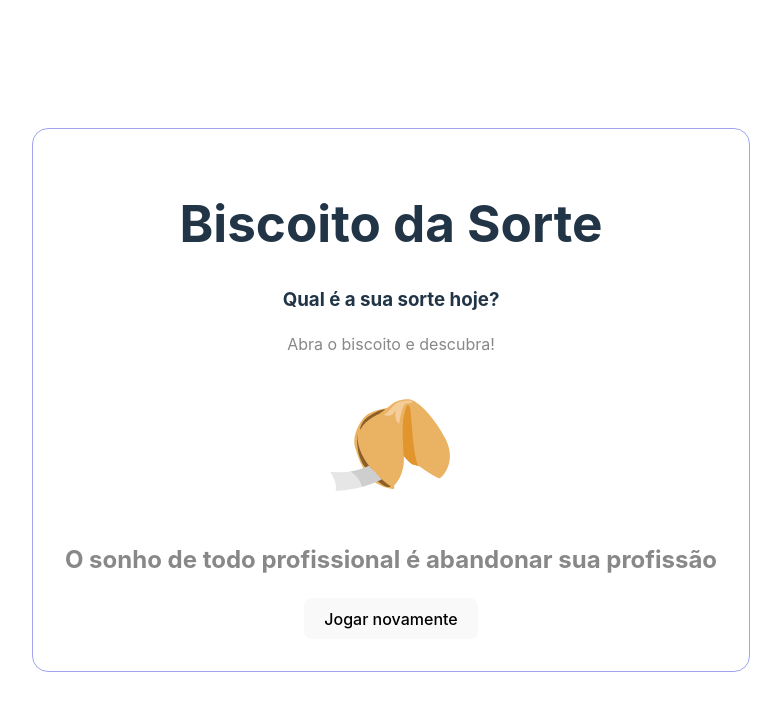
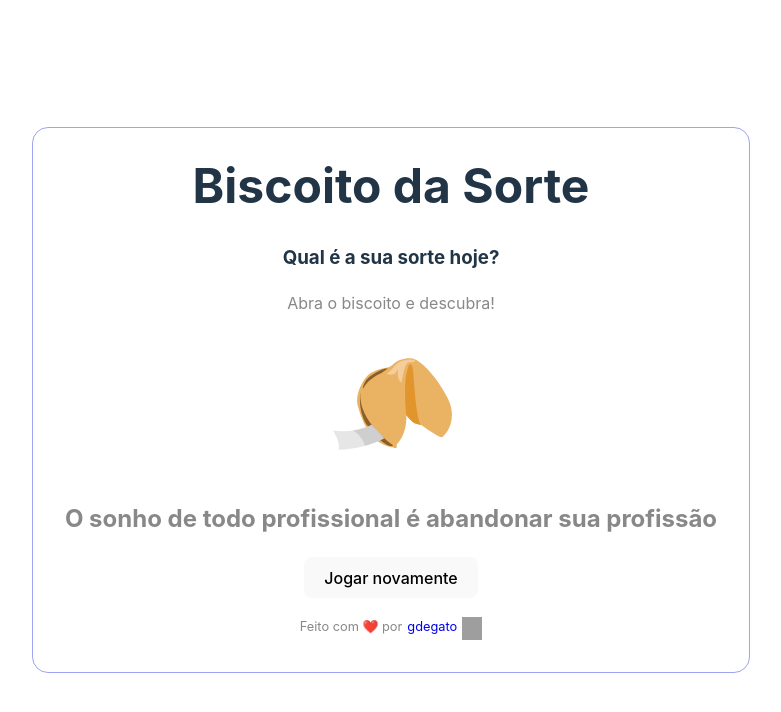
Before and after one commit to gdegato/fortune-cookie, a plain HTML site: page index.html in a window 1280 px wide. Both pictures are taken after a click on the picture 640 px from the left and 502 px from the top of the page. Shown: the whole page, without its empty margins (249-1030 px from the left). Drawn offline with Linux system fonts and the light colour scheme; grey boxes are pictures that could not be loaded.

Commit message:
rodape e ajustes na estilização

```diff
--- a/index.html
+++ b/index.html
@@ -25,9 +25,15 @@
         <div class="screen2 hide">
             <h2 class="read-the-docs"></h2>
             <button id="btnReset">Jogar novamente</button>
+            <div class="rodape">Feito com ❤️ por
+                <a href="https://github.com/gdegato">gdegato
+                </a>
+                <img src="https://avatars.githubusercontent.com/u/98181553?v=4" width="20" height="23" />
+            </div>
         </div>
 
     </div>
+
 
     <script type="module" src="/script.js"></script>
 </body>
--- a/styles.css
+++ b/styles.css
@@ -14,16 +14,31 @@
     -webkit-text-size-adjust: 100%;
 }
 
-
 body {
     margin: 0;
     display: grid;
     height: 100vh;
 }
 
+img, a{
+    margin-left: 5px;
+}
+
+a {
+    text-decoration: none;
+}
+
 h1 {
-    font-size: 3.2em;
+    font-size: 3em;
     line-height: 1.1;
+    margin-top: 0;
+}
+
+.rodape {
+    display: flex;
+    align-content: end;
+    justify-content: center;
+    font-size: 0.8rem;
 }
 
 #app {
@@ -76,6 +91,7 @@ button {
     background-color: #1a1a1a;
     cursor: pointer;
     transition: border-color 0.25s;
+    margin-bottom: 1.2rem;
 }
 
 button:hover {
```
